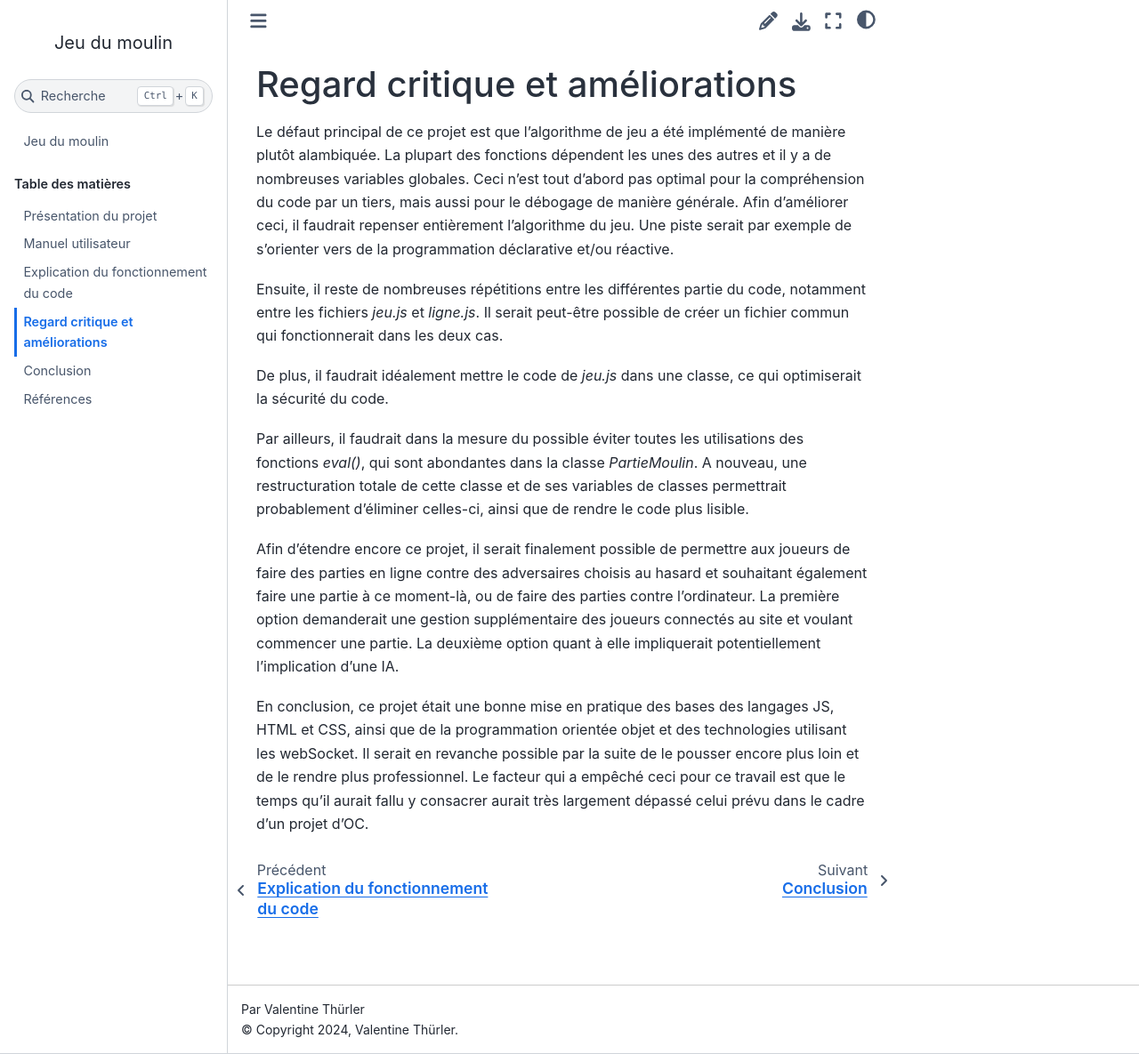
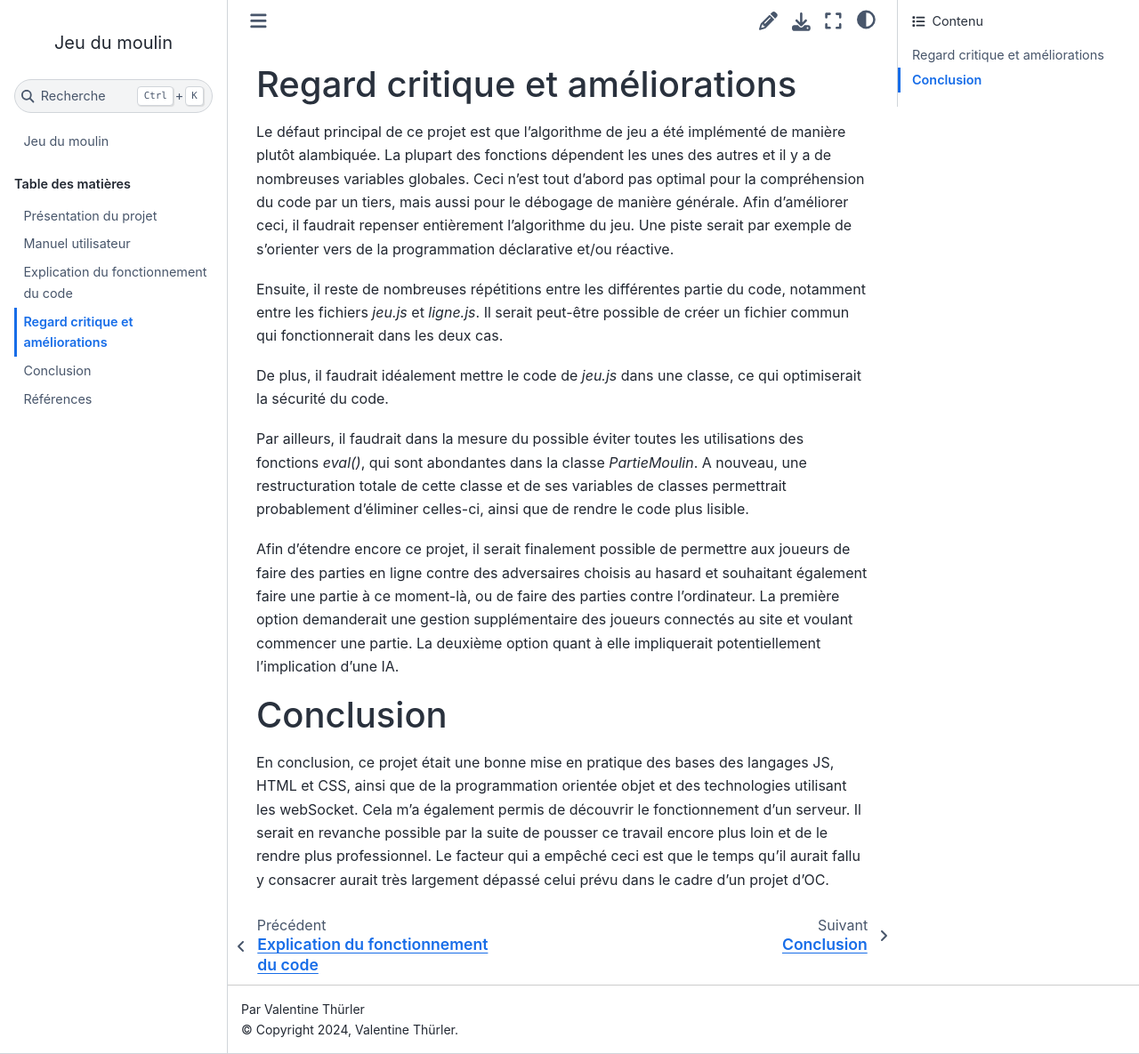
Before and after one commit to valentinethrlr/projet_moulin_documentation, a Sphinx documentation site: the page built from source/critique.md, in a window 1280 px wide and 1185 px high. Shown: the whole window at 89% size. Built offline with Sphinx 7.4.7 and the Sphinx Book theme 1.1.4, drawn with Linux system fonts in a browser that asks for light colours.

Commit message:
relecture

```diff
--- a/source/critique.md
+++ b/source/critique.md
@@ -12,4 +12,7 @@ Par ailleurs, il faudrait dans la mesure du possible éviter toutes les utilisat
 
 Afin d'étendre encore ce projet, il serait finalement possible de permettre aux joueurs de faire des parties en ligne contre des adversaires choisis au hasard et souhaitant également faire une partie à ce moment-là, ou de faire des parties contre l'ordinateur. La première option demanderait une gestion supplémentaire des joueurs connectés au site et voulant commencer une partie. La deuxième option quant à elle impliquerait potentiellement l'implication d'une IA.
 
-En conclusion, ce projet était une bonne mise en pratique des bases des langages JS, HTML et CSS, ainsi que de la programmation orientée objet et des technologies utilisant les webSocket. Il serait en revanche possible par la suite de le pousser encore plus loin et de le rendre plus professionnel. Le facteur qui a empêché ceci pour ce travail est que le temps qu'il aurait fallu y consacrer aurait très largement dépassé celui prévu dans le cadre d'un projet d'OC.
+# Conclusion
+
+En conclusion, ce projet était une bonne mise en pratique des bases des langages JS, HTML et CSS, ainsi que de la programmation orientée objet et des technologies utilisant les webSocket. Cela m'a également permis de découvrir le fonctionnement d'un serveur.
+Il serait en revanche possible par la suite de pousser ce travail encore plus loin et de le rendre plus professionnel. Le facteur qui a empêché ceci est que le temps qu'il aurait fallu y consacrer aurait très largement dépassé celui prévu dans le cadre d'un projet d'OC.
```
